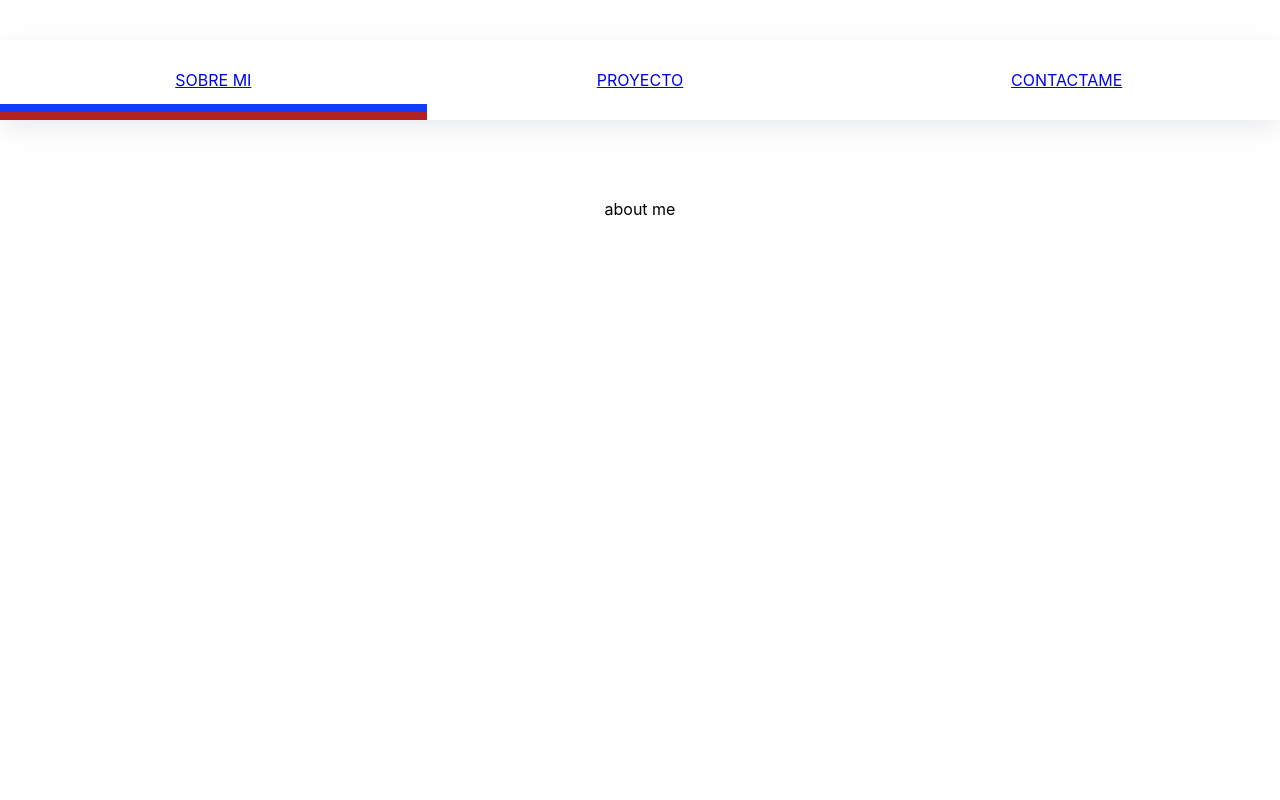
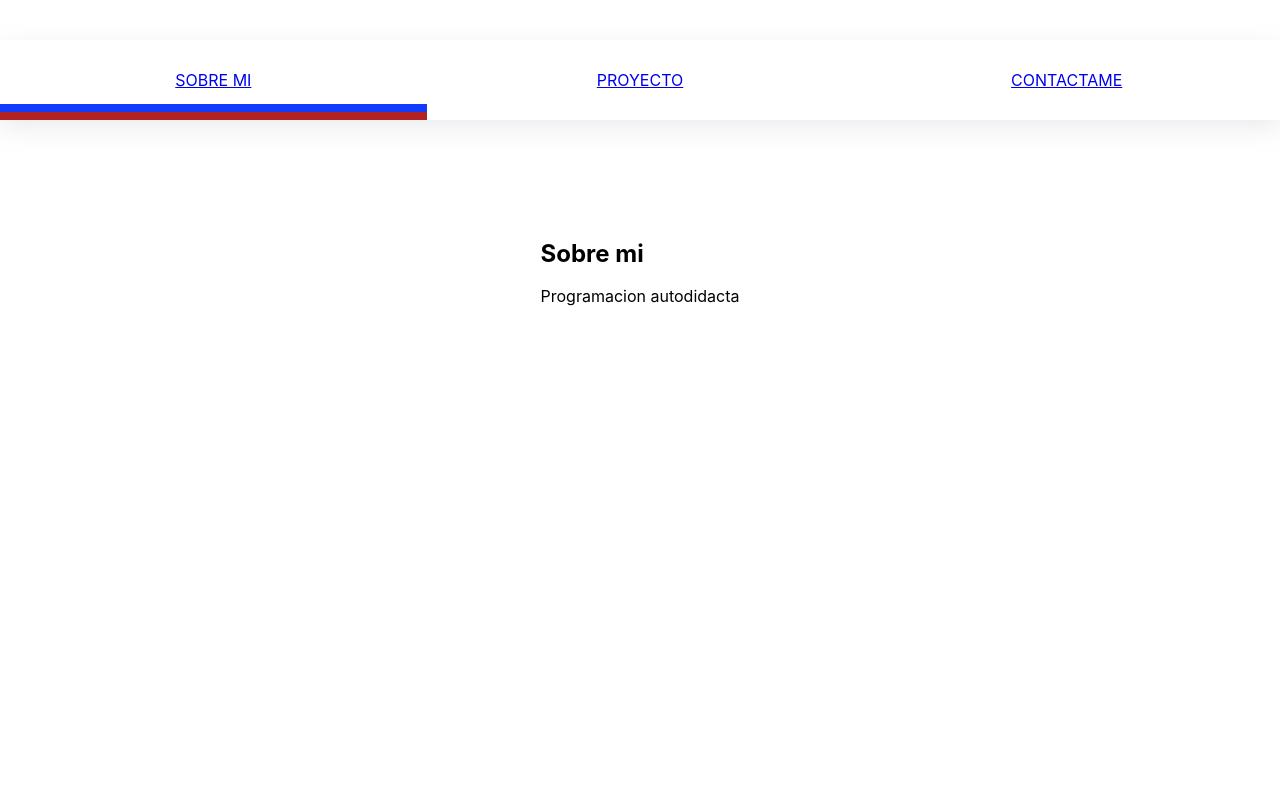
Before and after one commit to masiafrest/portfolio, a React (Create React App) app: page / in a window 1280 px wide. Shown: the part 680-1480 px from the top of the page. Built offline with nearby package versions, Linux system fonts and the light colour scheme.

Commit message:
add shortcicuit

```diff
--- a/src/components/Sections/AboutMe/index.js
+++ b/src/components/Sections/AboutMe/index.js
@@ -1,5 +1,10 @@
 import "./AboutMe.css";
 
-export default function AboutMe() {
-  return <div>about me</div>;
+export default function AboutMe({ data }) {
+  return (
+    <div>
+      <h2>{data.title}</h2>
+      <p>{data.description}</p>
+    </div>
+  );
 }
--- a/src/components/Sections/ContactUs/index.js
+++ b/src/components/Sections/ContactUs/index.js
@@ -1,5 +1,5 @@
 import "./ContactUs.css";
 
-export default function ContactUs() {
+export default function ContactUs({ data }) {
   return <div>Contact Us</div>;
 }
--- a/src/components/Sections/Projects/index.js
+++ b/src/components/Sections/Projects/index.js
@@ -1,5 +1,5 @@
 import React from "react";
 
-export default function Projects() {
+export default function Projects({ data }) {
   return <div>projects</div>;
 }
--- a/src/components/Sections/Sections.css
+++ b/src/components/Sections/Sections.css
@@ -5,7 +5,7 @@
   width: 90%;
   margin: auto;
 
-  padding-top: 80px;
+  padding-top: 100px;
   display: flex;
   flex-direction: column;
   align-items: center;
--- a/src/components/Sections/index.js
+++ b/src/components/Sections/index.js
@@ -11,11 +11,9 @@ function Sections({ datas, setRefs }) {
         console.log("data", data.type);
         return (
           <div ref={setRefs[i]} key={id} className="section" id={id}>
-            {data.type === "About me" && <AboutMe />}
-            {data.type === "Proyects" && <Projects />}
-            {data.type === "Contact us" && <ContactUs />}
-            {/* <h2>{data.title}</h2>
-            <p>{data.description}</p> */}
+            {data.type === "About me" && <AboutMe data={data} />}
+            {data.type === "Proyects" && <Projects data={data} />}
+            {data.type === "Contact us" && <ContactUs data={data} />}
           </div>
         );
       })}
--- a/src/datas/sectionDatas.js
+++ b/src/datas/sectionDatas.js
@@ -8,6 +8,15 @@ export const sectionDatas = [
     type: "Proyects",
     title: "Proyecto",
     description: "proyecto que he hecho",
+    proyects: [
+      {
+        title: "1",
+        description: "proyecto que he hecho",
+        img: "https://via.placeholder.com/200",
+        link: "https://www.google.com",
+        github: "https://www.github.com",
+      },
+    ],
   },
   {
     type: "Contact us",
```
